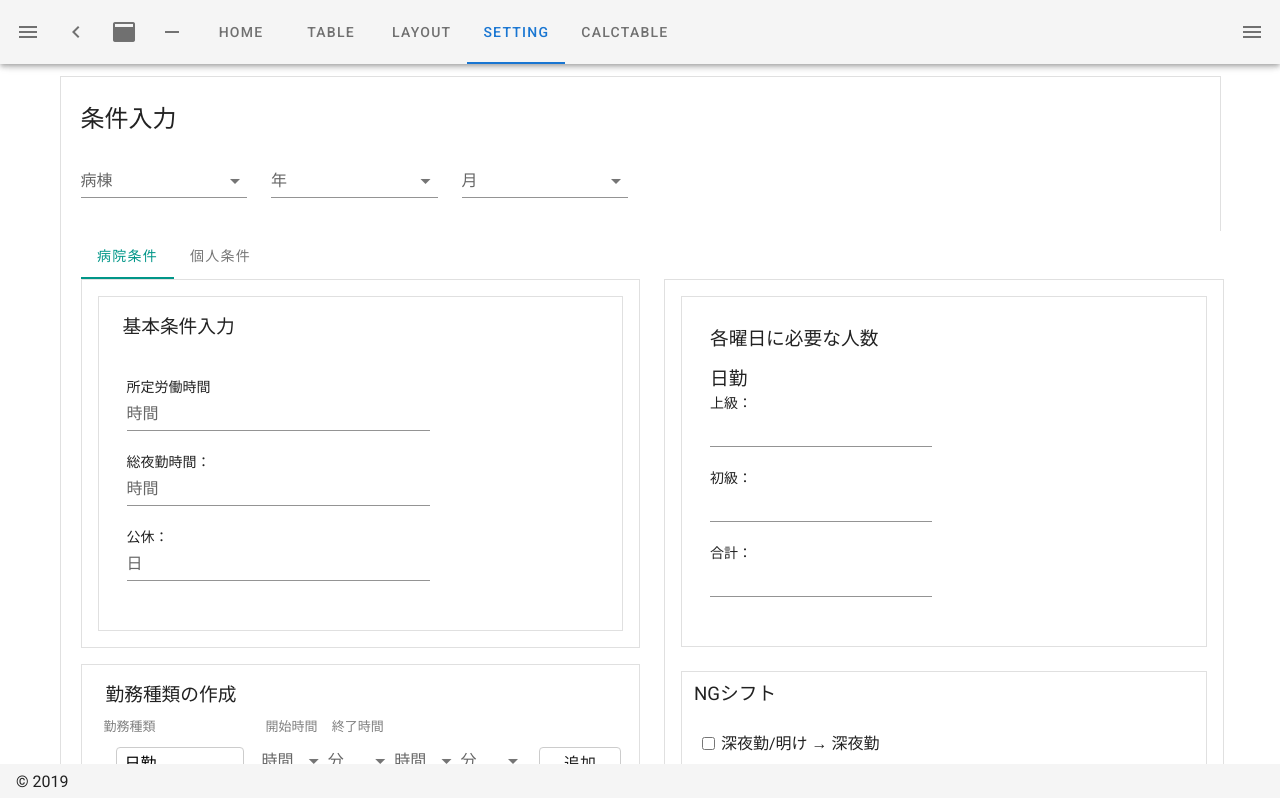
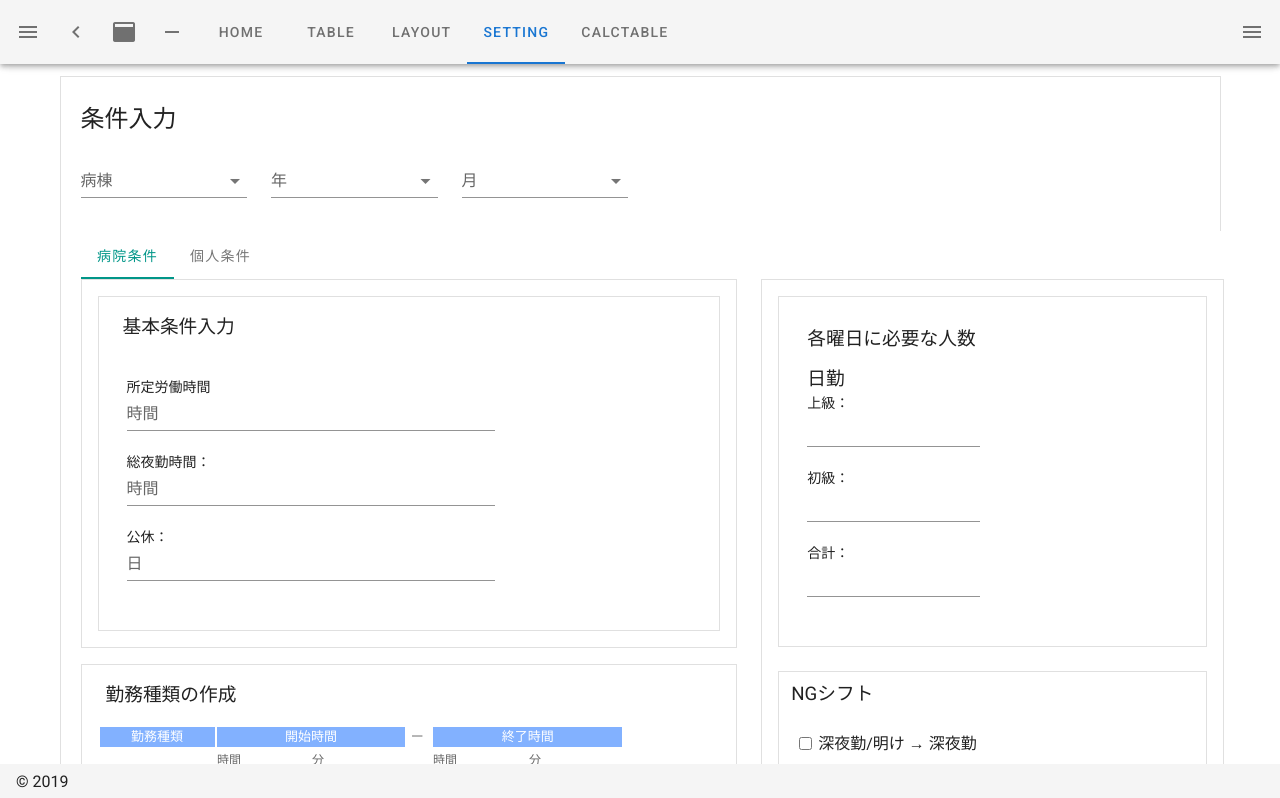
Before and after one commit to BoxPistols/nuxt-vuetify-20120, a Nuxt app: page /setting in a window 1280 px wide. Shown: the top 798 px of the page. Built offline with nearby package versions, Linux system fonts and the light colour scheme.

Commit message:
shift Type Push

```diff
--- a/pages/setting.vue
+++ b/pages/setting.vue
@@ -30,7 +30,7 @@
           <v-tab-item>
             <v-row>
               <!-- Layout-Left  -->
-              <v-col cols="6" style="">
+              <v-col cols="7" style="">
                 <!-- Basic Conditions -->
                 <v-card class="pa-1" outlined tile>
                   <v-col cols="12">
@@ -71,34 +71,28 @@
                       <!-- v-on:keyup.enter="addTodo(newItemTitle) -->
                       <table class="working_type">
                         <tbody>
-                          <th>勤務種類</th>
-                          <th>開始時間</th>
-                          <th>終了時間</th>
+                          <th class="accent">勤務種類</th>
+                          <th class="accent" colspan="2">開始時間</th>
+                          <th>&nbsp;ー&nbsp;</th>
+                          <th class="accent" colspan="2">終了時間</th>
                           <tr>
-                            <td><input class="works" type="text" placeholder="日勤" v-model="newItemTitle"></td>
-                            <!-- <td><input class="time start" type="text" placeholder="0800" v-model="newItemSelect"> 〜</td> -->
-                           <td><v-select class="time start" :items="workTime" label="時間"></v-select></td>
-                            <td><v-select class="time end" :items="workMinit" label="分"></v-select></td>
-
-                            <td><v-select class="time start" :items="workTime" label="時間"></v-select></td>
-                            <td><v-select class="time end" :items="workMinit" label="分"></v-select></td>
-
-                            <!-- <td><input class="time end" type="text" placeholder="1800" v-model="newItemJob"></td> -->
-                            <!-- <td><input class="time end" type="text" placeholder="1800" v-model="newItemJob"></td> -->
-                            <td> <button class="time push" type="button" name="button" v-on:click="addTodo(newItemTitle, newItemSelect, newItemJob)">追加</button></td>
+                            <td><input class="works" type="text" placeholder="勤務種類" v-model="newItemTitle"></td>
+                            <td><v-select class="time start hour" :items="workTime" label="時間" placeholder="00" v-model="createJobStartHour"></v-select></td>
+                            <td><v-select class="time stert minute" :items="workMinit" label="分" placeholder="00" v-model="createJobStartMinute"></v-select></td>
+                            <td>&nbsp;ー&nbsp;</td>
+                            <td><v-select class="time end hour" :items="workTime" label="時間" placeholder="00" v-model="createJobEndtHour"></v-select></td>
+                            <td><v-select class="time end minute" :items="workMinit" label="分" placeholder="00" v-model="createJobEndMinute"></v-select></td>
+                            <td> <button class="time push" type="button" name="button" v-on:click="addTodo(newItemTitle, createJobStartHour, createJobStartMinute, createJobEndtHour, createJobEndMinute)">作成</button></td>
                           </tr>
                         </tbody>
                       </table>
-                      <!-- <input type="text" placeholder="勤務種類" v-model="newItemTitle">
-                      <input type="text" placeholder="開始時間" v-model="newItemSelect">
-                      <input type="text" placeholder="終了時間" v-model="newItemJob">-->
                     </div>
 
                     <ul class="todoView">
                       <li v-for="item in items" :key="item.index">
                         <p>
                           <label v-bind:class="{ done: item.isChecked }">
-                            {{ item.title }}： 勤務時間 {{ item.selItem }} 〜 {{ item.itemJob }} <input type="checkbox" class="selectDelete" v-model="item.isChecked">
+                            {{ item.title }}： {{ item.setJobStartHour }}:{{ item.setJobStartMinute }} 〜 {{ item.setJobEndHour }}:{{ item.setJobEndMinute }} <input type="checkbox" class="selectDelete" v-model="item.isChecked">
                           </label>
                         </p>
                       </li>
@@ -112,7 +106,7 @@
               <!-- /Layout-Left  -->
 
               <!-- Main -->
-              <v-col cols="6">
+              <v-col cols="5">
 
                 <v-card class="pa-1" outlined tile>
                   <v-col cols="12">
@@ -122,7 +116,6 @@
                       <v-col cols="12" class="d-flex">
                         <v-col cols="6">
                           <h3 class="pb-3">各曜日に必要な人数</h3>
-                          <!-- <h4 class="pb-1">Weekdays</h4> -->
                           <div class="d-flex flex-column">
 
                             <h3>日勤</h3>
@@ -193,8 +186,6 @@
                   <!-- <v-card-text>Contents for Item 2 go here</v-card-text> -->
                   <v-col cols="12" style="">
                     <h3>メンバーリスト</h3>
-
-
 
                     <v-container fluid="">
                       <h2>チーム名：2A</h2>
@@ -441,32 +432,42 @@ export default {
     items: [{
       title: '日勤',
       isChecked: false,
-      selItem: "0800",
-      itemJob: "1800"
+      setJobStartHour: '08',
+      setJobStartMinute: '30',
+      setJobEndHour: '18',
+      setJobEndMinute: '30',
     }, ],
-    newItemTitle: '日勤',
-    newItemSelect: '0800',
-    newItemJob: '1800',
+    newItemTitle: '',
+    // newItemSelect: '00',
+    createJobStartHour: '00',
+    createJobStartMinute: '00',
+    createJobEndtHour: '00',
+    createJobEndMinute: '00',
+    // newItemJob: '00',
     active: false,
   }),
   created: function() {
     this.get_days();
   },
-  methods: { //methodsオプションをまるっと追加zz
-    addTodo: function(newItemTitle, newItemSelect, newItemJob) {
+  methods: { //methodsオプションをまるっと追加
+    addTodo: function(newItemTitle, createJobStartHour, createJobStartMinute, createJobEndtHour, createJobEndMinute) {
       if (this.newItemTitle.length < 1) {
         return false
       } else {
         this.items.push({
           title: newItemTitle,
-          selItem: newItemSelect,
-          itemJob: newItemJob,
+          setJobStartHour: createJobStartHour,
+          setJobStartMinute: createJobStartMinute,
+          setJobEndHour: createJobEndtHour,
+          setJobEndMinute: createJobEndMinute,
           isChecked: false,
         });
       }
       this.newItemTitle = '日勤'
-      this.newItemSelect = '0800'
-      this.newItemJob = '1800'
+      this.createJobStartHour = '00'
+      this.createJobStartMinute = '00'
+      this.createJobEndtHour = '00'
+      this.createJobEndMinute = '00'
     },
     deleteTodo: function() {
       this.items = this.items.filter(function(item) {
@@ -542,15 +543,16 @@ table.working_type
   th
     text-align: left
     font-weight: normal
-    padding-left: 4px
     font-size: 13px
     color: gray
-    margin: 0
-    line-height: 0
+    white-space: nowrap
+    &.accent
+      text-align: center
+      color: white
   input
     &.works
-      width: 8em
-      margin: 0 1em
+      width: 7em
+      margin: 0 .2em 0 0
   select
     &.time
       padding-left: 12px
```
